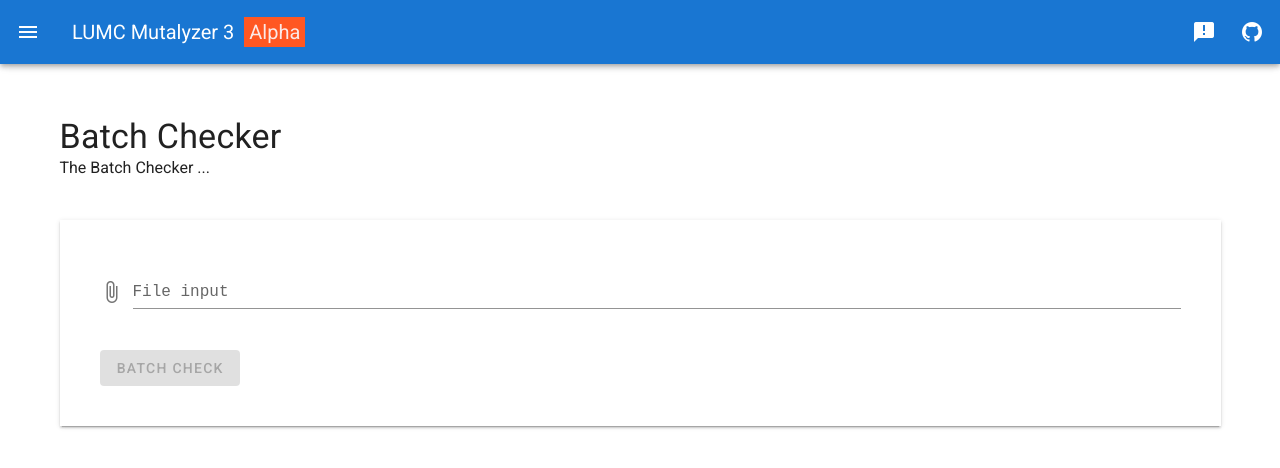
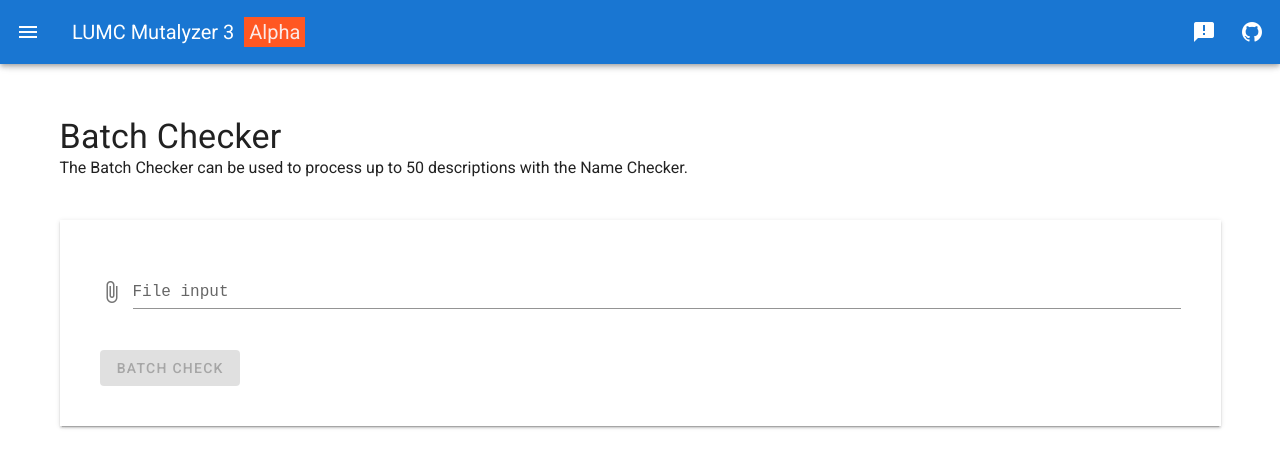
Before and after one commit to mutalyzer/website, a Vue app: page /batchchecker in a window 1280 px wide. Shown: the top 468 px of the page. Built offline with nearby package versions, Linux system fonts and the light colour scheme; what v-clipboard would draw is missing.

Commit message:
Update batch checker

```diff
--- a/src/views/BatchChecker.vue
+++ b/src/views/BatchChecker.vue
@@ -3,7 +3,10 @@
     <v-layout>
       <v-flex xs12>
         <h1 class="display-1 mt-10">Batch Checker</h1>
-        <p>The Batch Checker ...</p>
+        <p>
+          The Batch Checker can be used to process up to 50 descriptions with
+          the Name Checker.
+        </p>
         <v-sheet elevation="2" class="pa-10 mt-10">
           <v-file-input
             truncate-length="15"
@@ -32,7 +35,7 @@
         >
           <v-row align="center">
             <v-col class="grow overline"
-              >A maximum of 50 variants are supported.</v-col
+              >A maximum of 50 variant descriptionss are supported.</v-col
             >
           </v-row>
         </v-alert>
@@ -270,17 +273,17 @@ export default {
         ) {
           row.push(variant.response.equivalent_descriptions.g[0]);
         } else {
-          row.push("");
+          row.push("N/A");
         }
         if (variant.response.rna && variant.response.rna.description) {
           row.push(variant.response.rna.description);
         } else {
-          row.push("");
+          row.push("N/A");
         }
         if (variant.response.protein && variant.response.protein.description) {
           row.push(variant.response.protein.description);
         } else {
-          row.push("");
+          row.push("N/A");
         }
         rows.push(row);
       }
```
